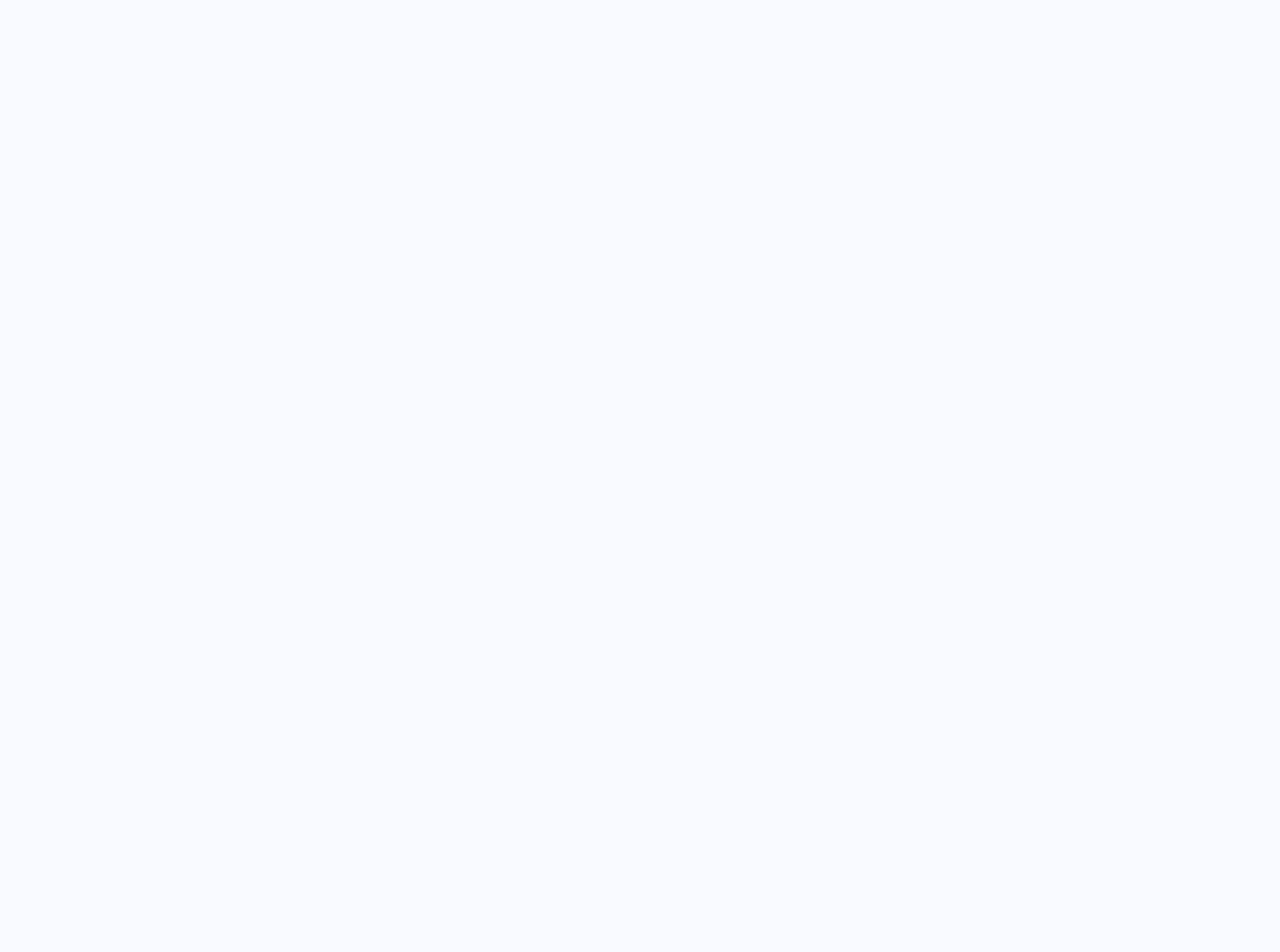
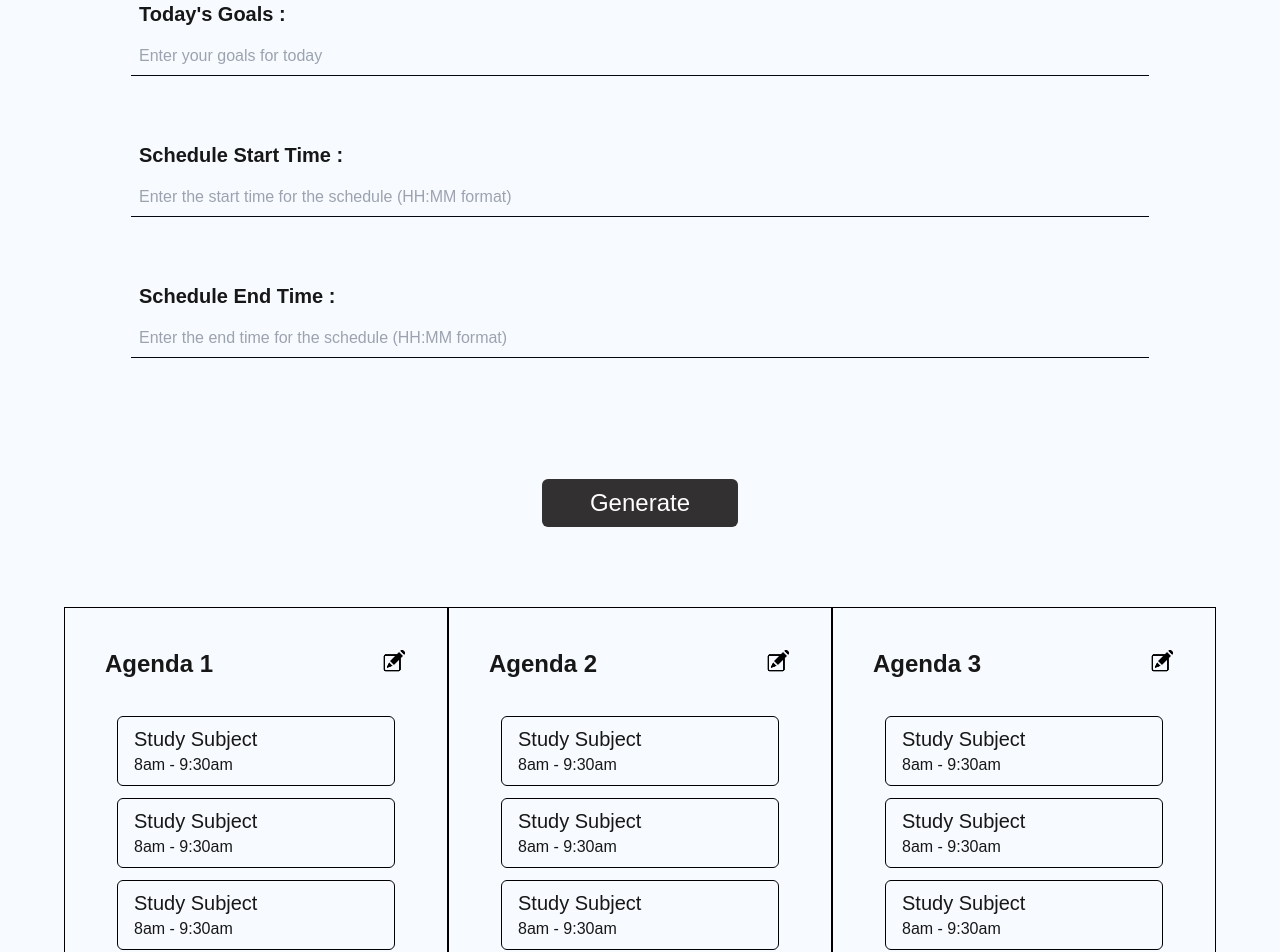
Before and after one commit to RiadGuerni/MySchedule, a Next.js app in the folder frontend/my-schedule/: page /main in a window 1280 px wide. Shown: the part 148-1100 px from the top of the page. Before the commit the page ends 800 px from the top, so only its background shows below. Built offline with nearby package versions, Linux system fonts and the light colour scheme.

Commit message:
frontend of main page

```diff
--- a/frontend/my-schedule/src/pages/index.jsx
+++ b/frontend/my-schedule/src/pages/index.jsx
@@ -3,6 +3,7 @@ import Navbar from "@/components/navbar";
 import Details from "@/components/details";
 import Footer from "@/components/footer";
 import GetStarted from "@/components/getStarted";
+import MainPage from "./main";
 
 
 export default function Home() {
--- a/frontend/my-schedule/src/pages/main/index.jsx
+++ b/frontend/my-schedule/src/pages/main/index.jsx
@@ -1,9 +1,86 @@
 import React from 'react'
+import Footer from '@/components/footer'
 
 export default function MainPage() {
   return (
-    <div>
-      Main page
+
+    <div className='flex flex-col gap-20 items-center'>
+
+
+      {/* Logo */}
+      <div className='flex flex-row gap-3 items-center mr-[45rem] '>
+            <img src="logo-removebg-preview.png" alt="" className='w-16'/>
+            <p className='font-bold text-4xl ml-3 text-black'>MySchedule</p>
+      </div>
+
+      {/* Champs de Saisie */}
+      <div className='flex flex-col gap-10'>
+            <div className='w-[1018px] h-[101px] '>
+              <h2 className='text-xl font-bold my-2 pl-2'>Today's Goals : </h2>
+              <p><input className='w-[1018px] h-10 border-b-[1px] p-2 border-gray-950 focus:outline-none focus:ring-0 focus:border-black bg-transparent' type="text" placeholder="Enter your goals for today"/> </p>
+            </div>
+            <div className='w-[1018px] h-[101px] '>
+              <h2 className='text-xl font-bold my-2 pl-2'>Schedule Start Time : </h2>
+              <p><input className='w-[1018px] h-10 border-b-[1px] p-2 border-gray-950 focus:outline-none focus:ring-0 focus:border-black bg-transparent' type="text" placeholder="Enter the start time for the schedule (HH:MM format)"/> </p>
+            </div>
+            <div className='w-[1018px] h-[101px] '>
+              <h2 className='text-xl font-bold my-2 pl-2'>Schedule End Time : </h2>
+              <p><input className='w-[1018px] h-10 border-b-[1px] p-2 border-gray-950 focus:outline-none focus:ring-0 focus:border-black bg-transparent' type="text" placeholder="Enter the end time for the schedule (HH:MM format)"/> </p>
+            </div>
+      </div>
+
+
+
+      {/* Generate Button */}
+      <div>
+        <button className='bg-[#323030] text-white px-12 mt-6 py-2 text-2xl rounded-md hover:bg-[#4e4a4a]'>Generate</button>
+      </div>
+
+
+      {/* Proposed Agendas */}
+      <div className='flex flex-row'>
+        <div className='w-96 border-[1px] border-black p-10'>
+          <header className='flex flex-row justify-between text-2xl font-bold pb-6'><h1>Agenda 1</h1> <a href="#"><img src='editer1.png'></img></a></header>
+
+          <div>
+            <div className='border-[1px] border-black rounded-md m-3 px-4 py-2 '><h2 className='text-xl font-[500]'>Study Subject</h2> <p>8am - 9:30am</p></div>
+            <div className='border-[1px] border-black rounded-md m-3 px-4 py-2 '><h2 className='text-xl font-[500]'>Study Subject</h2> <p>8am - 9:30am</p></div>
+            <div className='border-[1px] border-black rounded-md m-3 px-4 py-2 '><h2 className='text-xl font-[500]'>Study Subject</h2> <p>8am - 9:30am</p></div>
+            <div className='border-[1px] border-black rounded-md m-3 px-4 py-2 '><h2 className='text-xl font-[500]'>Study Subject</h2> <p>8am - 9:30am</p></div>
+            <div className='border-[1px] border-black rounded-md m-3 px-4 py-2 '><h2 className='text-xl font-[500]'>Study Subject</h2> <p>8am - 9:30am</p></div>
+          </div>
+        </div>
+
+
+        <div className='w-96 border-[1px] border-black p-10'>
+          <header className='flex flex-row justify-between text-2xl font-bold pb-6'><h1>Agenda 2</h1> <a href="#"><img src='editer1.png'></img></a></header>
+
+          <div>
+            <div className='border-[1px] border-black rounded-md m-3 px-4 py-2 '><h2 className='text-xl font-[500]'>Study Subject</h2> <p>8am - 9:30am</p></div>
+            <div className='border-[1px] border-black rounded-md m-3 px-4 py-2 '><h2 className='text-xl font-[500]'>Study Subject</h2> <p>8am - 9:30am</p></div>
+            <div className='border-[1px] border-black rounded-md m-3 px-4 py-2 '><h2 className='text-xl font-[500]'>Study Subject</h2> <p>8am - 9:30am</p></div>
+            <div className='border-[1px] border-black rounded-md m-3 px-4 py-2 '><h2 className='text-xl font-[500]'>Study Subject</h2> <p>8am - 9:30am</p></div>
+            <div className='border-[1px] border-black rounded-md m-3 px-4 py-2 '><h2 className='text-xl font-[500]'>Study Subject</h2> <p>8am - 9:30am</p></div>
+          </div>
+        </div>
+
+
+        <div className='w-96 border-[1px] border-black p-10'>
+          <header className='flex flex-row justify-between text-2xl font-bold pb-6'><h1>Agenda 3</h1> <a href="#"><img src='editer1.png'></img></a></header>
+
+          <div>
+            <div className='border-[1px] border-black rounded-md m-3 px-4 py-2 '><h2 className='text-xl font-[500]'>Study Subject</h2> <p>8am - 9:30am</p></div>
+            <div className='border-[1px] border-black rounded-md m-3 px-4 py-2 '><h2 className='text-xl font-[500]'>Study Subject</h2> <p>8am - 9:30am</p></div>
+            <div className='border-[1px] border-black rounded-md m-3 px-4 py-2 '><h2 className='text-xl font-[500]'>Study Subject</h2> <p>8am - 9:30am</p></div>
+            <div className='border-[1px] border-black rounded-md m-3 px-4 py-2 '><h2 className='text-xl font-[500]'>Study Subject</h2> <p>8am - 9:30am</p></div>
+            <div className='border-[1px] border-black rounded-md m-3 px-4 py-2 '><h2 className='text-xl font-[500]'>Study Subject</h2> <p>8am - 9:30am</p></div>
+          </div>
+        </div>
+
+      </div>
+
+
+      <Footer></Footer>
     </div>
   )
 }
```
Also changed, not shown: frontend/my-schedule/public/editer1.png (added).
